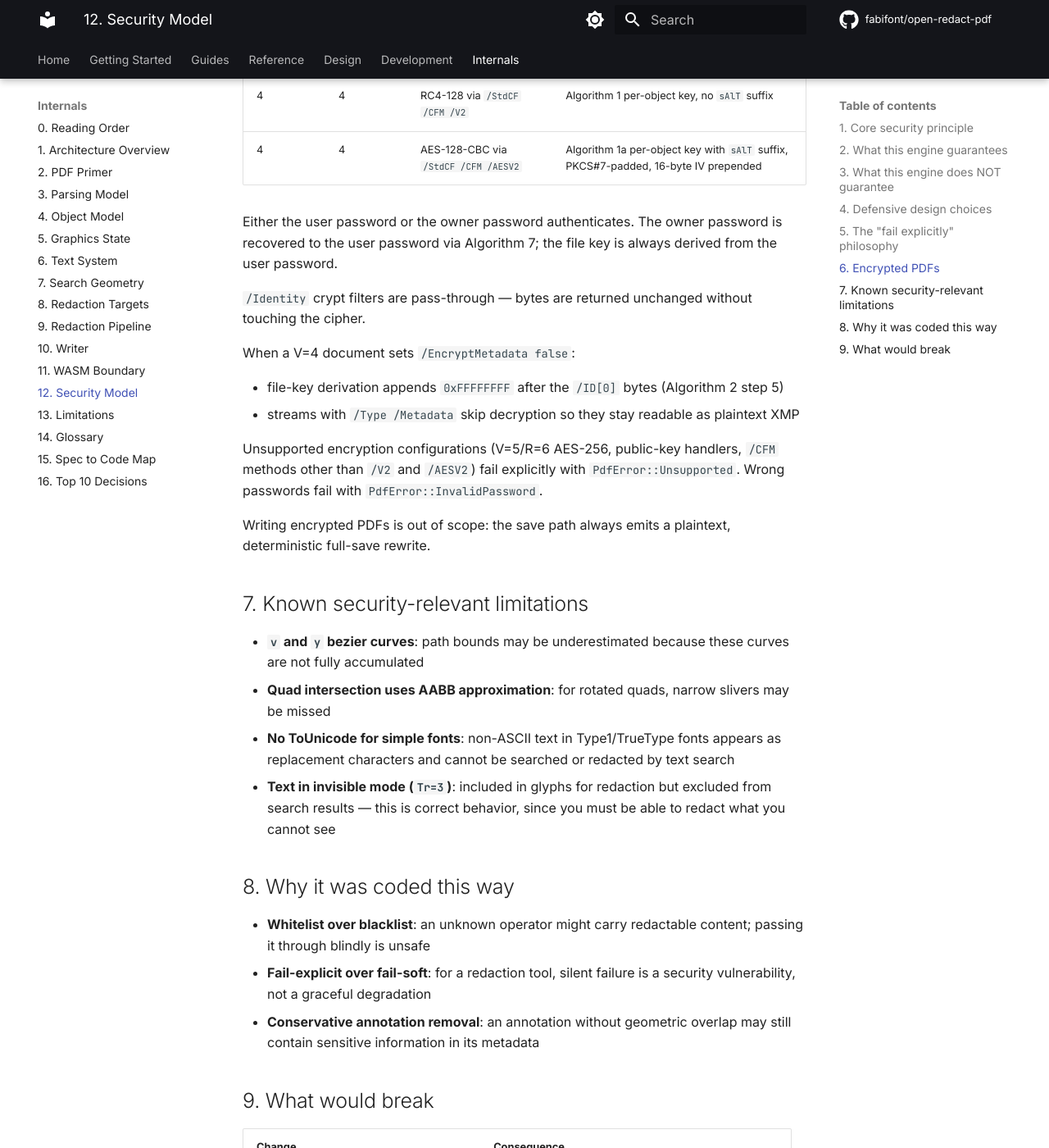
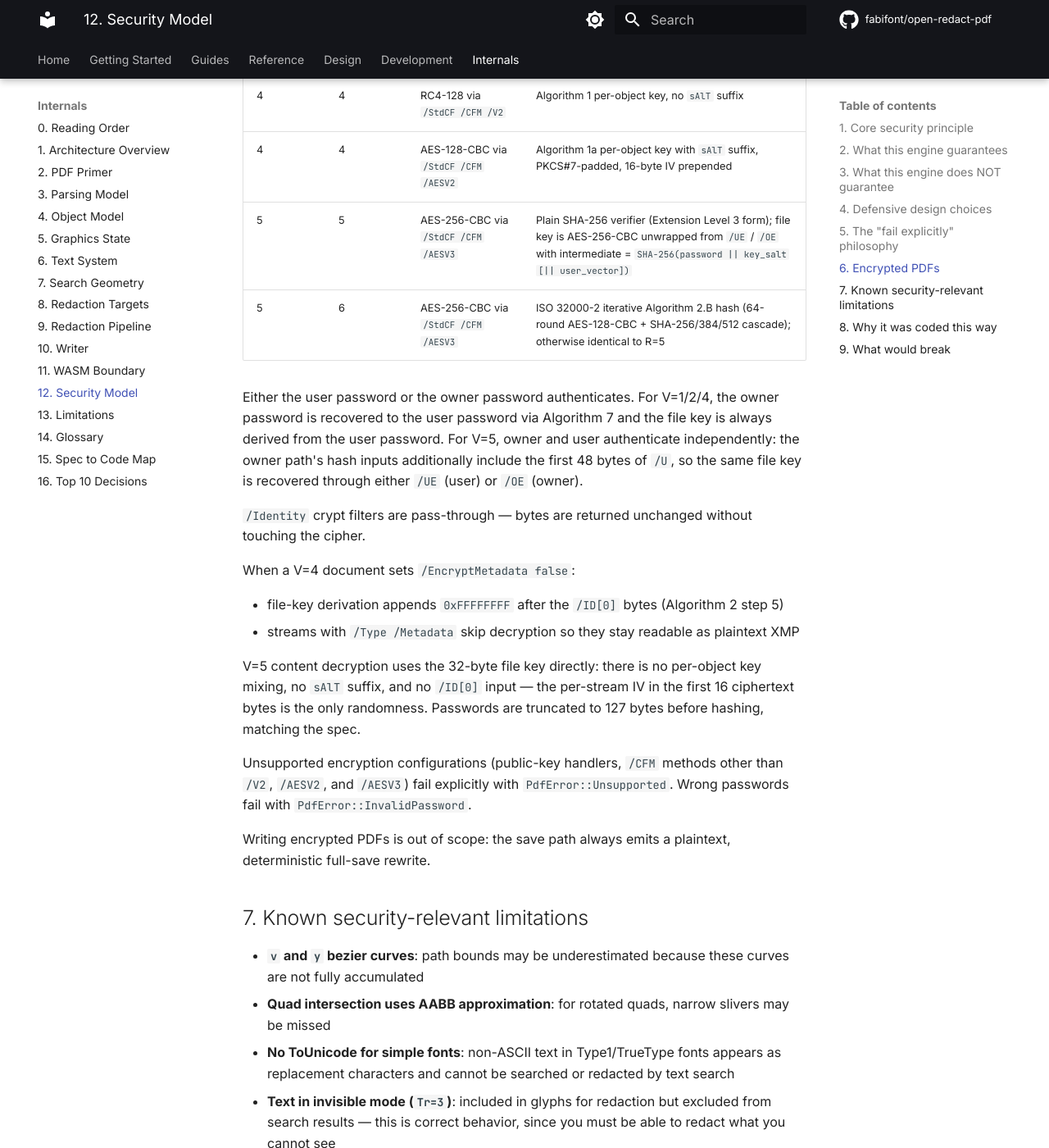
Before and after one commit to fabifont/open-redact-pdf, an MkDocs documentation site: the page built from docs/internals/12-security-model.md, in a window 1280 px wide and 1400 px high, scrolled down 1782 px. Shown: the whole window at 82% size. Built offline with MkDocs 1.6.1 and Material for MkDocs 9.7.7, drawn with Linux system fonts in a browser that asks for light colours; comment, search, counter and statistics services are not loaded.

```diff
--- a/docs/internals/12-security-model.md
+++ b/docs/internals/12-security-model.md
@@ -43,8 +43,10 @@ The Standard Security Handler is parsed and consumed at parse time so every stag
 | 2 | 3 | RC4-128 | Algorithm 2 + 5 (50-round rehash) |
 | 4 | 4 | RC4-128 via `/StdCF /CFM /V2` | Algorithm 1 per-object key, no `sAlT` suffix |
 | 4 | 4 | AES-128-CBC via `/StdCF /CFM /AESV2` | Algorithm 1a per-object key with `sAlT` suffix, PKCS#7-padded, 16-byte IV prepended |
+| 5 | 5 | AES-256-CBC via `/StdCF /CFM /AESV3` | Plain SHA-256 verifier (Extension Level 3 form); file key is AES-256-CBC unwrapped from `/UE` / `/OE` with intermediate = `SHA-256(password || key_salt [|| user_vector])` |
+| 5 | 6 | AES-256-CBC via `/StdCF /CFM /AESV3` | ISO 32000-2 iterative Algorithm 2.B hash (64-round AES-128-CBC + SHA-256/384/512 cascade); otherwise identical to R=5 |
 
-Either the user password or the owner password authenticates. The owner password is recovered to the user password via Algorithm 7; the file key is always derived from the user password.
+Either the user password or the owner password authenticates. For V=1/2/4, the owner password is recovered to the user password via Algorithm 7 and the file key is always derived from the user password. For V=5, owner and user authenticate independently: the owner path's hash inputs additionally include the first 48 bytes of `/U`, so the same file key is recovered through either `/UE` (user) or `/OE` (owner).
 
 `/Identity` crypt filters are pass-through — bytes are returned unchanged without touching the cipher.
 
@@ -53,7 +55,9 @@ When a V=4 document sets `/EncryptMetadata false`:
 - file-key derivation appends `0xFFFFFFFF` after the `/ID[0]` bytes (Algorithm 2 step 5)
 - streams with `/Type /Metadata` skip decryption so they stay readable as plaintext XMP
 
-Unsupported encryption configurations (V=5/R=6 AES-256, public-key handlers, `/CFM` methods other than `/V2` and `/AESV2`) fail explicitly with `PdfError::Unsupported`. Wrong passwords fail with `PdfError::InvalidPassword`.
+V=5 content decryption uses the 32-byte file key directly: there is no per-object key mixing, no `sAlT` suffix, and no `/ID[0]` input — the per-stream IV in the first 16 ciphertext bytes is the only randomness. Passwords are truncated to 127 bytes before hashing, matching the spec.
+
+Unsupported encryption configurations (public-key handlers, `/CFM` methods other than `/V2`, `/AESV2`, and `/AESV3`) fail explicitly with `PdfError::Unsupported`. Wrong passwords fail with `PdfError::InvalidPassword`.
 
 Writing encrypted PDFs is out of scope: the save path always emits a plaintext, deterministic full-save rewrite.
 
```
Also changed, not shown: docs/internals/03-parsing-model.md (+1 -1 lines), docs/internals/13-limitations.md (+2 -2 lines), docs/reference/supported-subset.md (+3 -2 lines), docs/roadmap.md (+2 -2 lines).
